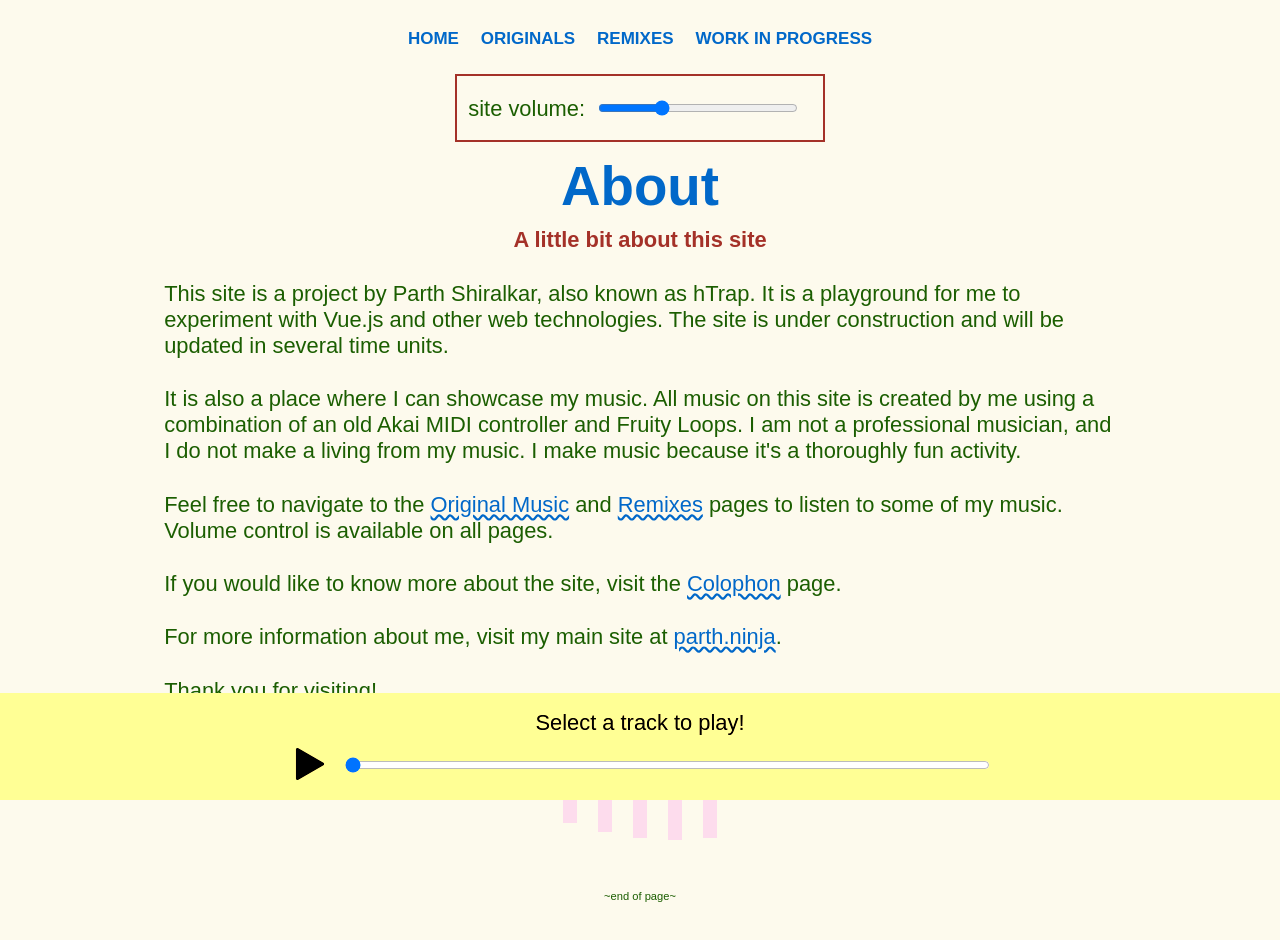
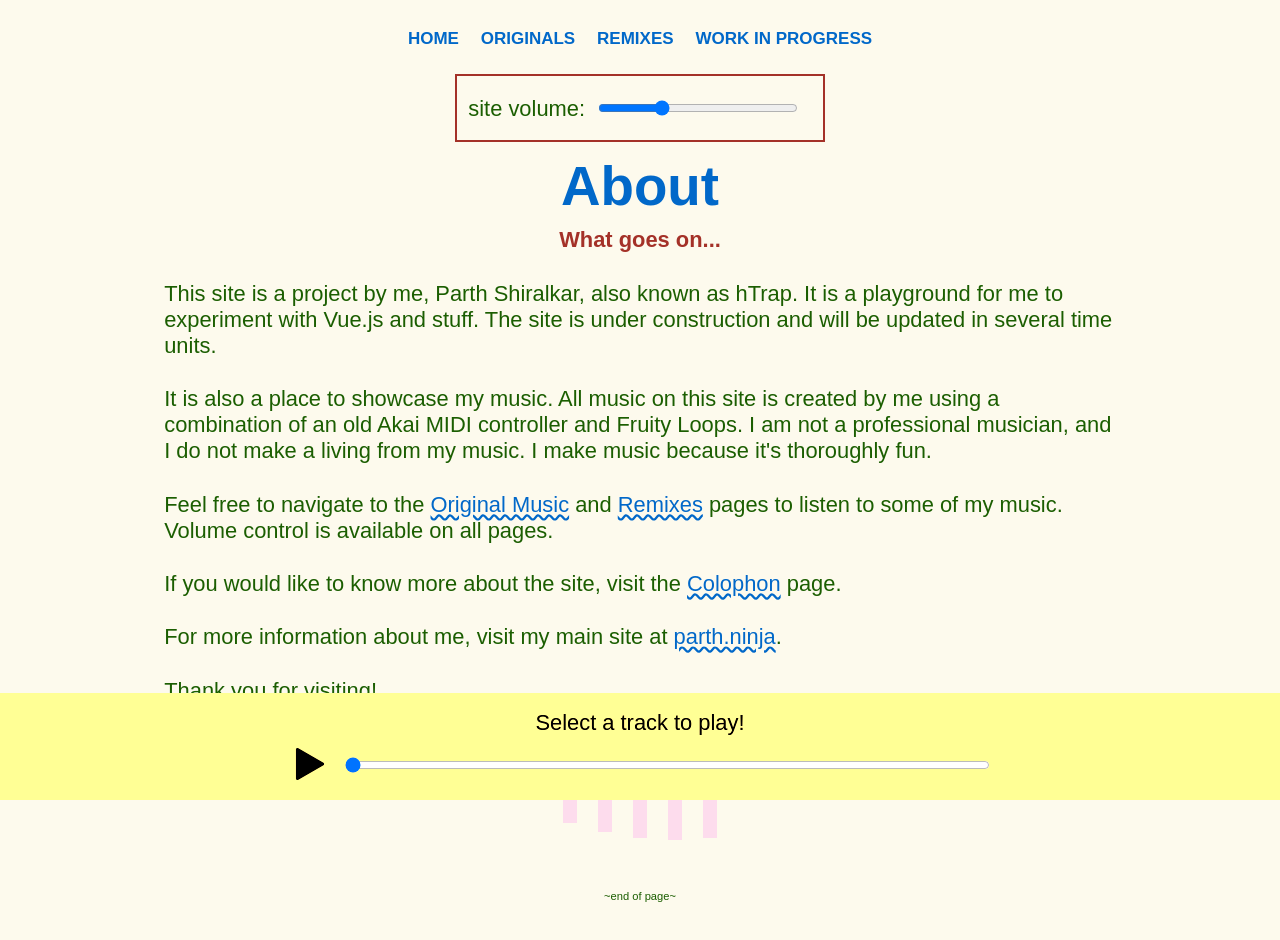
Before and after one commit to partheus/music, a Vue app: page /about in a window 1280 px wide. Shown: the top 940 px of the page. Built offline with nearby package versions, Linux system fonts and the light colour scheme; a web font is replaced by a local one.

Commit message:
Update frontmatter

```diff
--- a/src/views/AboutPage.vue
+++ b/src/views/AboutPage.vue
@@ -1,14 +1,14 @@
 <template>
   <div class="about">
     <h1>About</h1>
-    <h4>A little bit about this site</h4>
+    <h4>What goes on...</h4>
 
-    <p>This site is a project by Parth Shiralkar, also known as hTrap. It is a playground for me to experiment with
-      Vue.js and other web technologies. The site is under construction and will be updated in several time units.</p>
+    <p>This site is a project by me, Parth Shiralkar, also known as hTrap. It is a playground for me to experiment with
+      Vue.js and stuff. The site is under construction and will be updated in several time units.</p>
 
-    <p>It is also a place where I can showcase my music. All music on this site is created by me using a combination of
+    <p>It is also a place to showcase my music. All music on this site is created by me using a combination of
       an old Akai MIDI controller and Fruity Loops. I am not a professional musician, and I do not make a living from my
-      music. I make music because it's a thoroughly fun activity.</p>
+      music. I make music because it's thoroughly fun.</p>
 
     <p>Feel free to navigate to the
       <router-link to="/originals">Original Music</router-link>
--- a/src/views/HomePage.vue
+++ b/src/views/HomePage.vue
@@ -6,17 +6,11 @@
     <div class="homepage-links">
       <router-link to="/originals" title="Original Music" class="button button--primary">Original Music</router-link>
       <router-link to="/remixes" title="Remixes" class="button button--primary">Remixes</router-link>
+      <router-link to="/about" title="About" class="button button--secondary">About</router-link>
     </div>
 
     <p>a project by [<router-link to="/colophon">Parth Shiralkar</router-link>], also
     known as hTrap</p>
-
-    <div class="homepage-links">
-      <router-link to="/about" title="About" class="button button--secondary">About</router-link>
-      <router-link to="/not-a-link" title="404 Error Page" class="button button--secondary">Test 404 Error Page</router-link>
-    </div>
-
-
 
     <!-- Other content for Home page -->
   </div>
```
